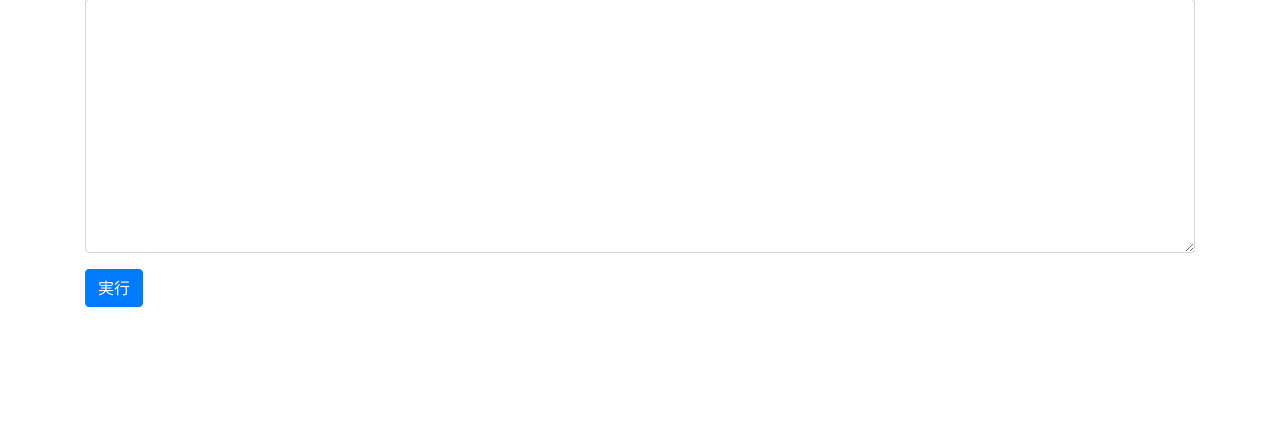
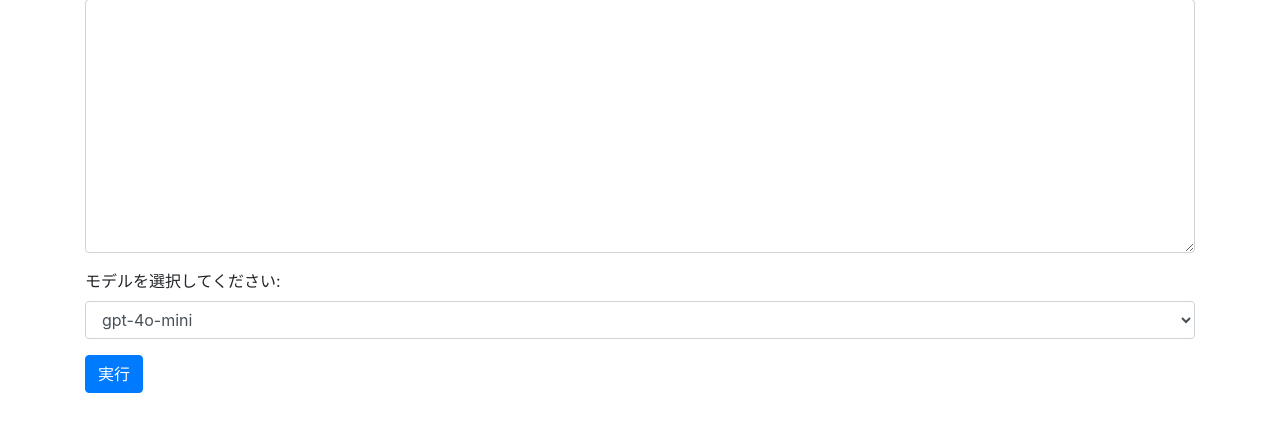
Before and after one commit to hsngshj/browser-use_demo, a Flask app: page / in a window 1280 px wide. Shown: the part 111-543 px from the top of the page. Run offline with Flask 3, Linux system fonts and the light colour scheme; some libraries are stand-ins or nearby versions.

Commit message:
add model select

```diff
--- a/app.py
+++ b/app.py
@@ -18,7 +18,8 @@ def index():
     result_content = None
     if request.method == 'POST':
         task = request.form['task'] + " 日本語で回答してください。"
-        result = asyncio.run(run_agent(task))
+        model = request.form['model']  # 選択されたモデルを取得
+        result = asyncio.run(run_agent(task, model))
 
         # AgentHistoryListオブジェクトを辞書に変換
         if hasattr(result, 'to_dict'):
@@ -33,10 +34,10 @@ def index():
 
     return render_template('index.html', result=result, result_json=result_json_str, result_content=result_content)
 
-async def run_agent(task):
+async def run_agent(task, model):
     agent = Agent(
         task=task,
-        llm=ChatOpenAI(model="gpt-4o-mini", api_key=os.getenv("OPENAI_API_KEY")),
+        llm=ChatOpenAI(model=model, api_key=os.getenv("OPENAI_API_KEY")),  # モデルを使用
     )
     result = await agent.run()
     return result
--- a/templates/index.html
+++ b/templates/index.html
@@ -13,6 +13,13 @@
         <form method="post">
             <div class="form-group">
                 <textarea name="task" class="form-control" rows="10"></textarea>
+            </div>
+            <div class="form-group">
+                <label for="model">モデルを選択してください:</label>
+                <select name="model" class="form-control">
+                    <option value="gpt-4o-mini">gpt-4o-mini</option>
+                    <option value="gpt-4o">gpt-4o</option>
+                </select>
             </div>
             <button type="submit" class="btn btn-primary">実行</button>
         </form>
```
